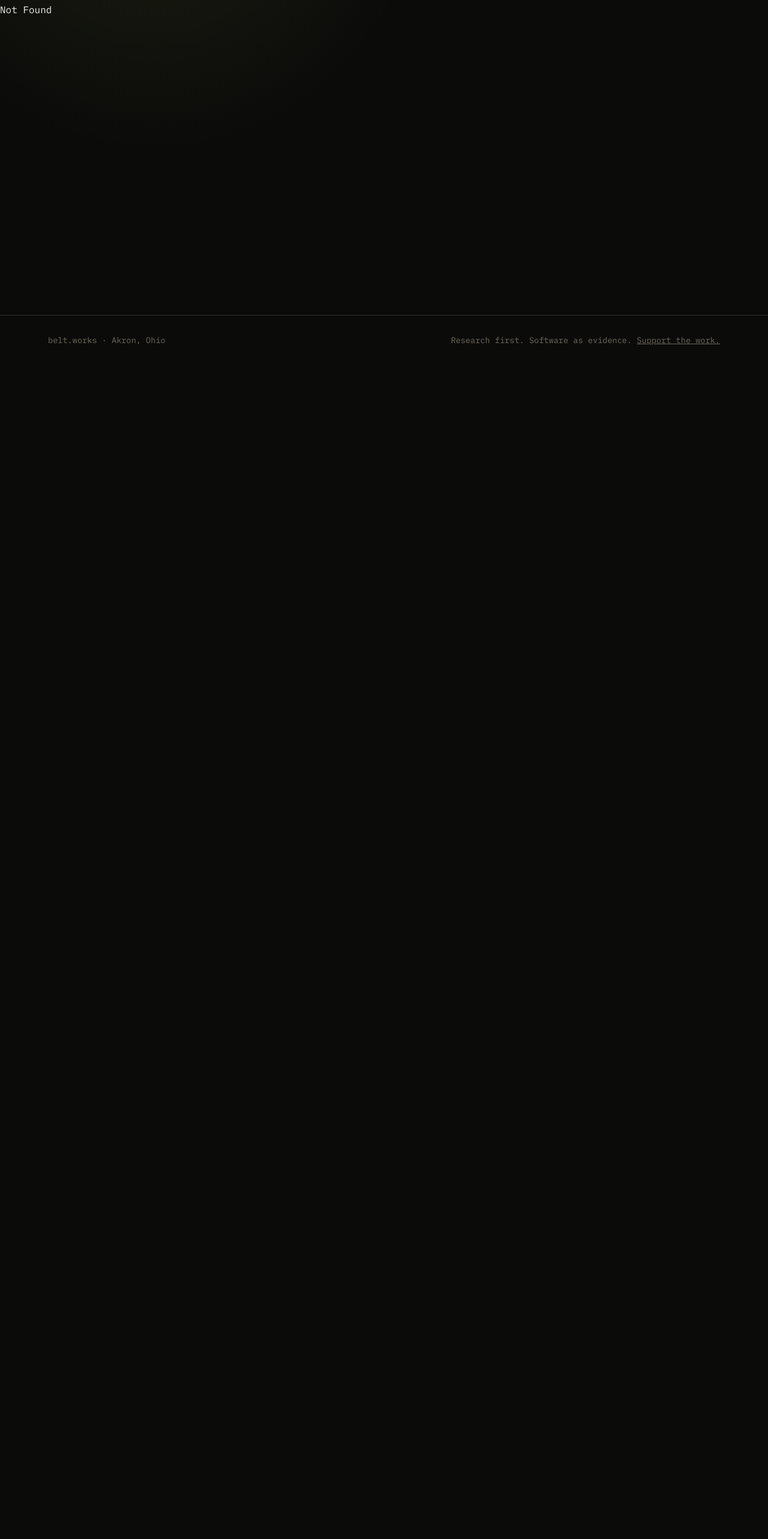
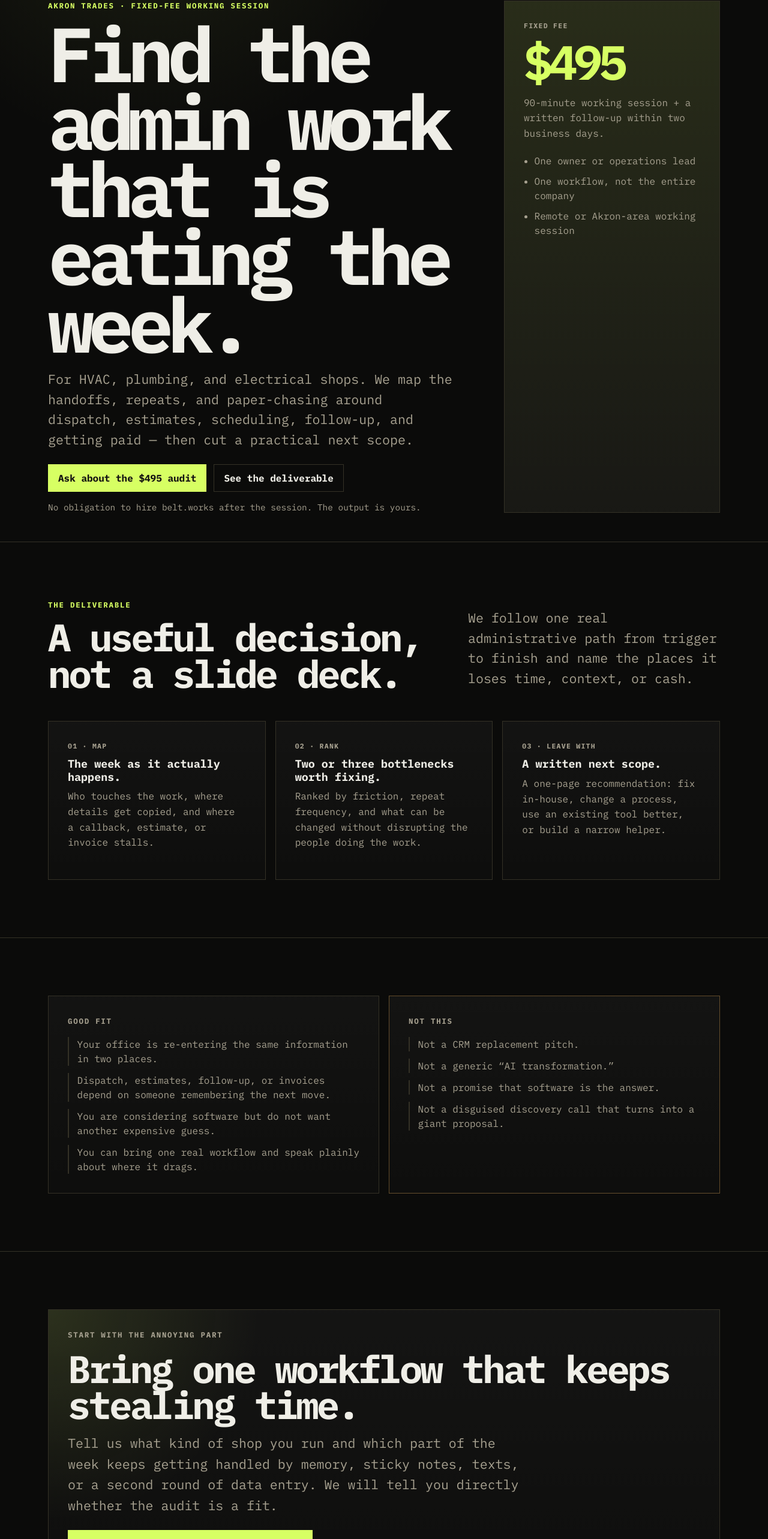
Before and after one commit to kn8-codes/belt-works, a SvelteKit app: page /admin-workflow-audit in a window 1280 px wide. Before the commit this address had no page. Shown: the part 192-2758 px from the top of the page at 60% size. Before the commit the page ends 800 px from the top, so only its background shows below. Built offline with nearby package versions, Linux system fonts and the light colour scheme.

Commit message:
feat: add paid admin workflow audit offer

```diff
--- a/src/routes/+page.svelte
+++ b/src/routes/+page.svelte
@@ -51,7 +51,8 @@
         Bring the mess. We turn it into narrow scope and build the useful part first.
       </p>
       <div class="actions">
-        <a class="button" href="/ask">What’s on your mind?</a>
+        <a class="button" href="/admin-workflow-audit">$495 Admin Workflow Audit</a>
+        <a class="button secondary" href="/ask">What’s on your mind?</a>
         <a class="button secondary" href="#services">See services</a>
       </div>
     </div>
--- /dev/null
+++ b/src/routes/admin-workflow-audit/+page.svelte
@@ -0,0 +1,127 @@
+<svelte:head>
+  <title>$495 Admin Workflow Audit for Akron Trades | belt.works</title>
+  <meta
+    name="description"
+    content="A fixed-fee working session for HVAC, plumbing, and electrical shops that want to find where administrative work is wasting the week."
+  />
+  <meta property="og:title" content="$495 Admin Workflow Audit | belt.works" />
+  <meta
+    property="og:description"
+    content="Map the administrative friction. Leave with a ranked next scope. No platform replacement theater."
+  />
+  <meta property="og:url" content="https://belt.works/admin-workflow-audit" />
+</svelte:head>
+
+<section class="hero audit-hero" aria-label="Admin Workflow Audit">
+  <div class="wrap audit-hero__grid">
+    <div>
+      <p class="eyebrow">Akron trades · fixed-fee working session</p>
+      <h1>Find the admin work that is eating the week.</h1>
+      <p class="lead">
+        For HVAC, plumbing, and electrical shops. We map the handoffs, repeats, and paper-chasing
+        around dispatch, estimates, scheduling, follow-up, and getting paid — then cut a practical next scope.
+      </p>
+      <div class="actions">
+        <a class="button" href="/contact">Ask about the $495 audit</a>
+        <a class="button secondary" href="#what-you-get">See the deliverable</a>
+      </div>
+      <p class="microcopy">No obligation to hire belt.works after the session. The output is yours.</p>
+    </div>
+
+    <aside class="card large price-card" aria-label="Audit terms">
+      <p class="meta">Fixed fee</p>
+      <p class="price">$495</p>
+      <p>90-minute working session + a written follow-up within two business days.</p>
+      <ul>
+        <li>One owner or operations lead</li>
+        <li>One workflow, not the entire company</li>
+        <li>Remote or Akron-area working session</li>
+      </ul>
+    </aside>
+  </div>
+</section>
+
+<section class="section" id="what-you-get" aria-label="What the audit produces">
+  <div class="wrap section-head">
+    <div>
+      <p class="eyebrow">The deliverable</p>
+      <h2>A useful decision, not a slide deck.</h2>
+    </div>
+    <p class="lead">
+      We follow one real administrative path from trigger to finish and name the places it loses time,
+      context, or cash.
+    </p>
+  </div>
+
+  <div class="wrap grid three">
+    <article class="card large">
+      <p class="meta">01 · map</p>
+      <h3>The week as it actually happens.</h3>
+      <p>Who touches the work, where details get copied, and where a callback, estimate, or invoice stalls.</p>
+    </article>
+    <article class="card large">
+      <p class="meta">02 · rank</p>
+      <h3>Two or three bottlenecks worth fixing.</h3>
+      <p>Ranked by friction, repeat frequency, and what can be changed without disrupting the people doing the work.</p>
+    </article>
+    <article class="card large">
+      <p class="meta">03 · leave with</p>
+      <h3>A written next scope.</h3>
+      <p>A one-page recommendation: fix in-house, change a process, use an existing tool better, or build a narrow helper.</p>
+    </article>
+  </div>
+</section>
+
+<section class="section" aria-label="Good fit">
+  <div class="wrap grid two">
+    <article class="card large">
+      <p class="eyebrow">Good fit</p>
+      <ul class="list">
+        <li>Your office is re-entering the same information in two places.</li>
+        <li>Dispatch, estimates, follow-up, or invoices depend on someone remembering the next move.</li>
+        <li>You are considering software but do not want another expensive guess.</li>
+        <li>You can bring one real workflow and speak plainly about where it drags.</li>
+      </ul>
+    </article>
+    <article class="card large no-fit">
+      <p class="eyebrow">Not this</p>
+      <ul class="list">
+        <li>Not a CRM replacement pitch.</li>
+        <li>Not a generic “AI transformation.”</li>
+        <li>Not a promise that software is the answer.</li>
+        <li>Not a disguised discovery call that turns into a giant proposal.</li>
+      </ul>
+    </article>
+  </div>
+</section>
+
+<section class="section final-cta" aria-label="Audit inquiry">
+  <div class="wrap">
+    <article class="card large final-cta__card">
+      <p class="eyebrow">Start with the annoying part</p>
+      <h2>Bring one workflow that keeps stealing time.</h2>
+      <p class="lead">
+        Tell us what kind of shop you run and which part of the week keeps getting handled by memory,
+        sticky notes, texts, or a second round of data entry. We will tell you directly whether the audit is a fit.
+      </p>
+      <div class="actions">
+        <a class="button" href="/contact">Ask about the $495 Admin Workflow Audit</a>
+      </div>
+      <p class="microcopy">No credentials, customer lists, or live systems required for the first conversation.</p>
+    </article>
+  </div>
+</section>
+
+<style>
+  .audit-hero { padding-top: clamp(4.5rem, 10vw, 8rem); }
+  .audit-hero__grid { display: grid; grid-template-columns: minmax(0, 1fr) minmax(280px, 360px); gap: clamp(2rem, 6vw, 5rem); align-items: end; }
+  .price-card { background: linear-gradient(180deg, rgba(215, 255, 99, 0.1), rgba(255, 255, 255, 0.015)), var(--panel); }
+  .price { color: var(--accent); font-size: clamp(3rem, 8vw, 5rem); font-weight: 700; letter-spacing: -0.08em; line-height: 1; margin: 0.4rem 0 1rem; }
+  .price-card ul { color: var(--muted); display: grid; gap: 0.65rem; line-height: 1.5; margin: 1.25rem 0 0; padding-left: 1.1rem; }
+  .microcopy { color: var(--muted); font-size: 0.9rem; margin: 1rem 0 0; }
+  .no-fit { border-color: rgba(255, 188, 99, 0.35); }
+  .final-cta { border-bottom: 0; }
+  .final-cta__card { background: radial-gradient(circle at 0% 0%, rgba(215, 255, 99, 0.12), transparent 22rem), linear-gradient(180deg, rgba(255, 255, 255, 0.04), rgba(255, 255, 255, 0.012)); }
+  .final-cta__card .lead { max-width: 760px; }
+  @media (max-width: 820px) { .audit-hero__grid { grid-template-columns: 1fr; align-items: start; } }
+</style>
```
Also changed, not shown: 2 other files (tests, documents, lock files or other folders).
